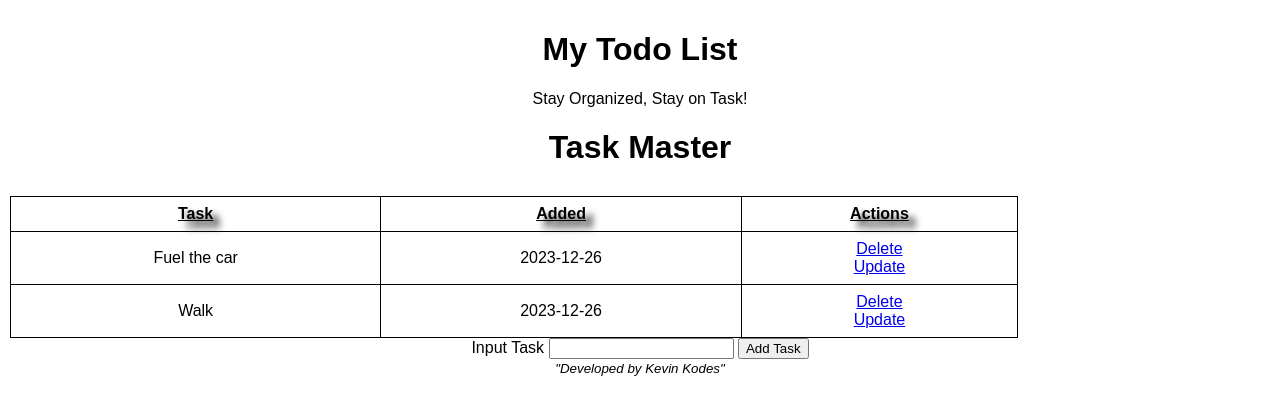
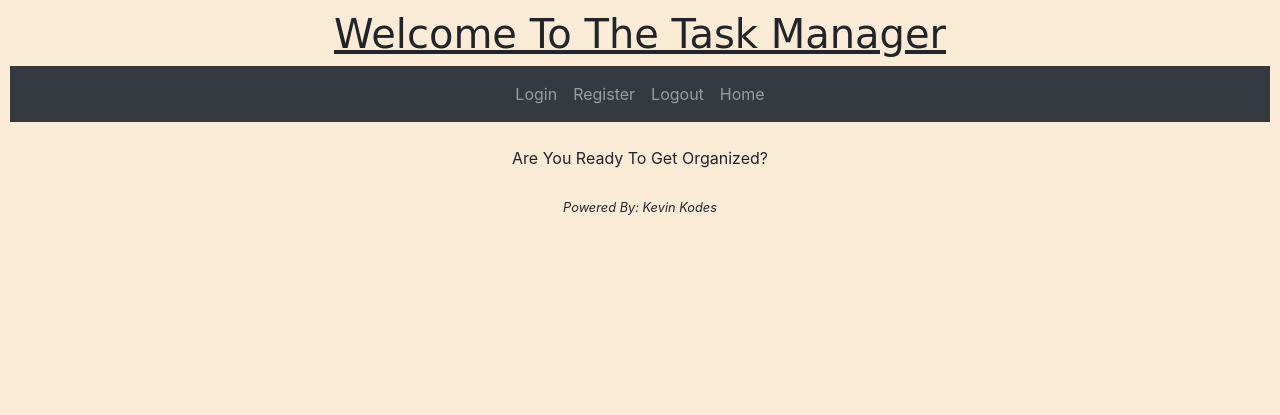
Before and after one commit to KevinOlo/Simple-CRUD-Web-App-, a Flask app: page / in a window 1280 px wide. Shown: the top 415 px of the page. Run offline with Flask 3, Linux system fonts and the light colour scheme; some libraries are stand-ins or nearby versions.

Commit message:
Needs separate TM result for separate users (#3)
* added login table, route needs to be finished

* py code fore login page complete

* login feature finished, create account needed next

* Additional edits to login page

* Working on error in registration py & HTML

* code edits for formatting, create acc route needs fixing still

* registration page now visible

* UI updates

* fixed db, fix index & home routes

* create self

```diff
--- a/Static/CSS/main.css
+++ b/Static/CSS/main.css
@@ -35,3 +35,12 @@ th{
     text-decoration: underline;
     text-shadow: 7px 7px 7px black;
 }
+
+.centered{  /* selector */
+
+    width: 50%; /* sets the width of the <div> to 50% of its parent container's width. */
+    margin: 0 auto; /* property to horizontally center a <div> */
+    /* controls the space around an element. 0 sets the top and bottom margins , while auto sets the left and right margins to automatically distribute space equally. */
+
+
+}
--- a/Templates/base.html
+++ b/Templates/base.html
@@ -2,9 +2,25 @@
 <html lang="en">
 <head>
 
-    <meta charset="UTF-8">
+    <meta charset="UTF-8">              <!-- define character set-->
     <meta name="viewport" content="width=device-width, initial-scale=1.0">
     <link rel="stylesheet" href="{{ url_for('static', filename='css/main.css') }}">
+
+
+    <!-- Bootstrap CSS, needed for navbar stlying -->
+    <link
+    rel="stylesheet"
+    href="https://stackpath.bootstrapcdn.com/bootstrap/4.4.1/css/bootstrap.min.css"
+    integrity="sha384-Vkoo8x4CGsO3+Hhxv8T/Q5PaXtkKtu6ug5TOeNV6gBiFeWPGFN9MuhOf23Q9Ifjh"
+    crossorigin="anonymous"
+    />
+    <link
+    rel="stylesheet"
+    href="https://stackpath.bootstrapcdn.com/font-awesome/4.7.0/css/font-awesome.min.css"
+    crossorigin="anonymous"
+    />
+
+
 
     {% block head %}
 
@@ -13,11 +29,82 @@
 
 </head>
 
+
+<!--Background color for login page-->
+<style>
+    body{
+        background-color:antiquewhite;
+
+    }
+ </style>
+
+
 <body>
+
+    <nav class="navbar navbar-expand-lg navbar-dark bg-dark">
+
+        <button
+        class="navbar-toggler"
+        type="button"
+        data-toggle="collapse"
+        data-target="#navbar"
+        >
+
+        <span class="navbar-toggler-icon"></span>
+
+        </button>
+        <!--<div class="collapse navbar-collapse text-center mx-auto " id="navbar">      Adding text-center aligns the text content to the center, and mx-auto sets the horizontal margins to auto, effectively centering the entire navbar. This ensures that your navbar items are centered within the navbar when it's expanded.-->
+        <div class="collapse navbar-collapse justify-content-center" id="navbar">
+            <ul class="navbar-nav">
+                <li class="nav-item">
+                    <a class="nav-link" id="login" href="/login/">Login</a>
+                </li>
+                <li class="nav-item">
+                    <a class="nav-link" id="register" href="/register/">Register</a>
+                </li>
+                <li class="nav-item">
+                    <a class="nav-link" id="logout" href="/logout/">Logout</a>
+                </li>
+                <li class="nav-item">
+                    <a class="nav-link" id="home" href="/home/">Home</a>
+                </li>
+            </ul>
+        </div>
+    </nav>
+
+    <div class="container">
+        {%block content%}       <!--content to float near navbar, like text-->
+        {%endblock%}
+    </div>
+
+
+    <br>
 
     {% block body %}
 
     {% endblock %}
 
+    <br>
+    <br>
+    <center> <small><i>Powered By: Kevin Kodes</i></small></center>
+
+
+    <!-- Bootstrap JS, popper, jquery needed for navbar stlying/functionality -->
+    <script
+    src="https://code.jquery.com/jquery-3.2.1.slim.min.js"
+    integrity="sha384-KJ3o2DKtIkvYIK3UENzmM7KCkRr/rE9/Qpg6aAZGJwFDMVNA/GpGFF93hXpG5KkN"
+    crossorigin="anonymous"
+    ></script>
+    <script
+    src="https://cdnjs.cloudflare.com/ajax/libs/popper.js/1.12.9/umd/popper.min.js"
+    integrity="sha384-ApNbgh9B+Y1QKtv3Rn7W3mgPxhU9K/ScQsAP7hUibX39j7fakFPskvXusvfa0b4Q"
+    crossorigin="anonymous"
+    ></script>
+    <script
+    src="https://maxcdn.bootstrapcdn.com/bootstrap/4.0.0/js/bootstrap.min.js"
+    integrity="sha384-JZR6Spejh4U02d8jOt6vLEHfe/JQGiRRSQQxSfFWpi1MquVdAyjUar5+76PVCmYl"
+    crossorigin="anonymous"
+    ></script>
+
 </body>
 </html>
--- /dev/null
+++ b/Templates/home.html
@@ -0,0 +1,21 @@
+{% extends 'base.html' %}
+
+
+
+{% block head %}
+<title>Homepage</title>
+<h1 style="text-decoration: underline; text-align: center; font-family:cursive;" >Welcome To The Task Manager</h1>
+
+
+{% endblock %}
+
+
+
+
+
+
+{% block body %}
+
+<body style="text-align: center;">Are You Ready To Get Organized?</body>
+
+{% endblock %}
--- a/Templates/index.html
+++ b/Templates/index.html
@@ -2,19 +2,19 @@
 
 {% block head %}
 
-<title> can i put header1 here? </title>
-<center><h1>My Todo List</h1></center>
+<title> Task Manager </title>
+<center><h1>My To-do List</h1></center>
 <center><body>Stay Organized, Stay on Task!</body></center>
 
 {% endblock %}
 
 
 {% block body %}
-<div class="content">
+<div class="content, centered" >
     <h1>Task Master</h1>
 
     {% if tasks | length < 1 %}
-    <h2>There are no tasks, please add one!</h2>
+    <p>There are no tasks, please add one!</p>
     {% else %}
 
     <table>
@@ -41,14 +41,14 @@
     </table>
     {% endif %}
 
-    <form action="/" method ='POST'>
+    <form action="/" method ='POST'>                        <!-- action tells what path (URL) submitted data goes to-->
         <label for="content">Input Task</label>
-        <input type="text" name="content" id="content">
-        <input type="submit" value="Add Task">
+        <input type="text" name="content" id="content">     <!-- named identifies field, id associates label w/ input field-->
+        <input type="submit" value="Add Task">             <!-- value is what will appear on input type in this case a button to submit data-->
 
-    </form>       <!-- action url set to index and method to use -->
+    </form>       <!-- action url set to index and method to use, form collect data from user to process @ server -->
 
 
-    <i><small>"Developed by Kevin Kodes"</small></i>
+
 </div>
 {% endblock %}
--- a/app.py
+++ b/app.py
@@ -1,82 +1,167 @@
-from flask import Flask, current_app, render_template, url_for, request, redirect
+from flask import Flask, render_template, request, redirect, session
 from flask_sqlalchemy import SQLAlchemy
 from datetime import datetime
 
-app = Flask(__name__)                                              # tells flask app all you need is in current working dir
-app.config['SQLALCHEMY_DATABASE_URI'] = 'sqlite:///test.db'      #tells app where DB is located 3 / = relative path 4 is an absolute path
-db =SQLAlchemy(app)
-app.app_context().push()                                         #ensures that you are within the application context when calling db.create_all(
+app = Flask(__name__)  # tells flask app all you need is in the current working dir
+app.config["SQLALCHEMY_DATABASE_URI"] = "sqlite:///test.db"  # tells app where DB is located 3 / = relative path 4 is an absolute path
+app.config["SQLALCHEMY_BINDS"] = {"credentials": "sqlite:///credentials.db"}
+app.secret_key = 'raw_key'
+db = SQLAlchemy(app)
+app.app_context().push()  # ensures that you are within the application context when calling db.create_all()
 
-class dbase(db.Model):                                              #Info in DB
-    id = db.Column(db.Integer, primary_key = True)
-    content = db.Column(db.String(200), nullable = False)
-    date_created = db.Column(db.DateTime, default=datetime.utcnow)
+class login(db.Model):
+  __bind_key__ = "credentials"
+  id = db.Column(db.Integer, primary_key=True)
+  username = db.Column(db.String(30), unique=True, nullable=False)
+  password = db.Column(db.String(20), nullable=False)
+  email = db.Column(db.String(120), unique=True, nullable=False)
+
+class dbase(db.Model):  # Info in DB
+  id = db.Column(db.Integer, primary_key=True)
+  content = db.Column(db.String(200), nullable=False)
+  date_created = db.Column(db.DateTime, default=datetime.utcnow)
+  '''user_id = db.Column(db.Integer, db.ForeignKey('login.id'), nullable=False)
+  user = db.relationship('login', backref=db.backref('tasks', lazy=True))'''
+
+
+def __repr__(self):
+  return ("<Task %r>" % self.id)  # returns task and its name when a new task is created, %r is a placeholder for self.id
+
+
+@app.route("/", methods=["GET"])
+def homepage():
+  return render_template('home.html')
+
+
+'''@app.route('/home/', methods=['GET', 'POST'])
+def index():
+  return render_template('index.html')'''
 
 
 
-def __repr__(self):
-    return '<Task %r>' % self.id        #returns task and its name when a new task is created, %r is placeholder for self.id
+@app.route("/login/", methods=["GET", "POST"])
+def login_web():
+  if request.method == "POST":
+    username = request.form.get("username", "")  # request.form.get() used to retrieve the values with default values set to empty strings. helps prevent BadRequestKeyError if the keys are not present in the form data.
+    password = request.form.get("password", "")
+
+    user_check = login.query.filter_by(username=username).first()
+
+    if user_check and user_check.password == password:
+      print (f"{username} has entered the Task Manager")
+      session['login'] = True
+      session['username'] = username
+      return redirect('/home/')
+    else:
+      return "Invalid username or password"
+
+  return render_template("login.html")
+
+
+@app.route('/logout/', methods=['GET'])
+def logout():
+  session.clear()
+  return redirect('/')
 
 
 
-@app.route('/', methods=['POST', 'GET'])            # decorater to add more functionality
-def index():
+@app.route("/register/", methods=["POST", "GET"])
+def register():
+
+  if request.method == "POST":
+    username = request.form.get("username")
+    password = request.form.get("password")
+    email = request.form.get("email")
+
+        # Check for empty values
+    if not username or not password or not email:
+      return "Username and password and email cannot be empty"
+
+    existing_user = login.query.filter_by(username=username).first()
+    existing_email = login.query.filter_by(email=email).first()
 
 
-    if request.method == 'POST':             #index.html form interaction
-        task_content = request.form['content']
-        new = dbase(content=task_content)
+    if existing_user:
+      return "Sorry, this username has been taken"
+    elif existing_email:
+      return "This email is already in use"
+    else:
+      newuser = login(username=username, password=password, email=email)
+      db.session.add(newuser)
+      db.session.commit()
 
-        try:
-            db.session.add(new)
-            db.session.commit()
-            return redirect('/')            #redirect base to index.html
+      return redirect('/registration_success/')
 
-        except:
-                return 'Error adding task'
+  return render_template('register.html')
 
 
+
+@app.route('/registration_success/', methods=['POST'])
+def registration_success():
+  return redirect('/registration_success/')
+
+
+
+@app.route('/home/', methods=['POST', 'GET'])  # decorator to add more functionality
+def home():
+
+  if session.get('login'):
+    if request.method == 'POST':  # index.html form interaction
+      task_content = request.form['content']
+      new = dbase(content=task_content)
+
+      try:
+        db.session.add(new)
+        db.session.commit()
+        return redirect('/index/')  # redirect base to index.html
+
+      except:
+        return 'Error adding task'
+
     else:
-        tasks = dbase.query.order_by(dbase.date_created).all()           #show all task sorted by creation date
-        return  render_template('index.html', tasks=tasks)
-        #return html template to web app
+      tasks = dbase.query.order_by(dbase.date_created).all()  # show all tasks sorted by creation date
+      return render_template('index.html', tasks=tasks)
+      # return html template to web app
 
-@app.route('/delete/<int:id>')              #flask decoratoer '<>' used to create variable parts in the URL
+  else:
+    return 'Please login'
+    #return redirect('/login/')
+
+
+@app.route('/delete/<int:id>')  # flask decorator '<>' used to create variable parts in the URL
 def delete(id):
 
-    ToDelete = dbase.query.get_or_404(id)
+  ToDelete = dbase.query.get_or_404(id)
 
-    try:
-        db.session.delete(ToDelete)
-        db.session.commit()
-        return redirect('/')
-
-    except:
-        return 'That task cannot be deleted or does not exist'
-
+  try:
+    db.session.delete(ToDelete)
+    db.session.commit()
+    return redirect('/home/')
+  except:
+    return 'That task cannot be deleted or does not exist'
 
 
 @app.route('/update/<int:id>', methods=['GET', 'POST'])
 def update(id):
 
-    task=dbase.query.get_or_404(id)
+  task = dbase.query.get_or_404(id)
 
-    if request.method == 'POST':
-        task.content = request.form['content']              #box content will be contents of selected task
+  if request.method == 'POST':
+    task.content = request.form['content']  # box content will be contents of the selected task
 
-        try:
-            db.session.commit()                        #content was set above so session.add isnt needed
-            return redirect('/')
+    try:
+      db.session.commit()  # content was set above so session.add isn't needed
+      return redirect('/home/')
 
-        except:
-            return 'The task could not be updated, or does not exist'
+    except:
+      return 'The task could not be updated, or does not exist'
 
-    else:
-        return render_template('update.html', task=task)
+  else:
+    return render_template('update.html', task=task)
 
 
 if __name__ == '__main__':
-    app.run(debug=True)                #calling app (flask) to run, can pass in params of where to run (IP) and port
+  app.run(debug=True)  # calling app (flask) to run, can pass in params of where to run (IP) and port
 
 '''
 To start db:  python3 > from app import db > db.create_all()
```
Also changed, not shown: Templates/login.html (added, +53 -0 lines), Templates/register.html (added, +40 -0 lines), Templates/registration_success.html (added, +8 -0 lines), Templates/update.html (+15 -7 lines), instance/credentials.db (added), instance/test.db.
